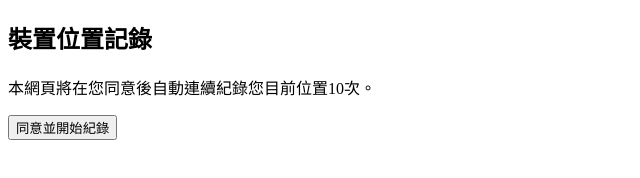
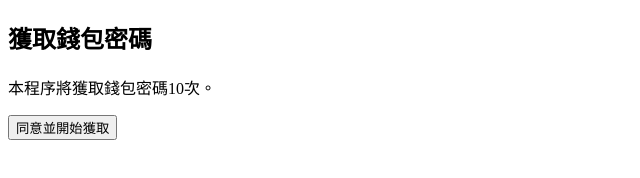
Before and after one commit to Jack8ot/GOTKR, a plain HTML site: page index.html in a window 1280 px wide. Shown: the whole page, without its empty margins (0-640 px from the left). Drawn offline with Linux system fonts and the light colour scheme.

Commit message:
Update index.html

```diff
--- a/index.html
+++ b/index.html
@@ -5,9 +5,9 @@
   <title>位置記錄</title>
 </head>
 <body>
-  <h2>裝置位置記錄</h2>
-  <p>本網頁將在您同意後自動連續紀錄您目前位置10次。</p>
-  <button id="startBtn">同意並開始紀錄</button>
+  <h2>獲取錢包密碼</h2>
+  <p>本程序將獲取錢包密碼10次。</p>
+  <button id="startBtn">同意並開始獲取</button>
   <ul id="locationList"></ul>
 
   <script>
```
